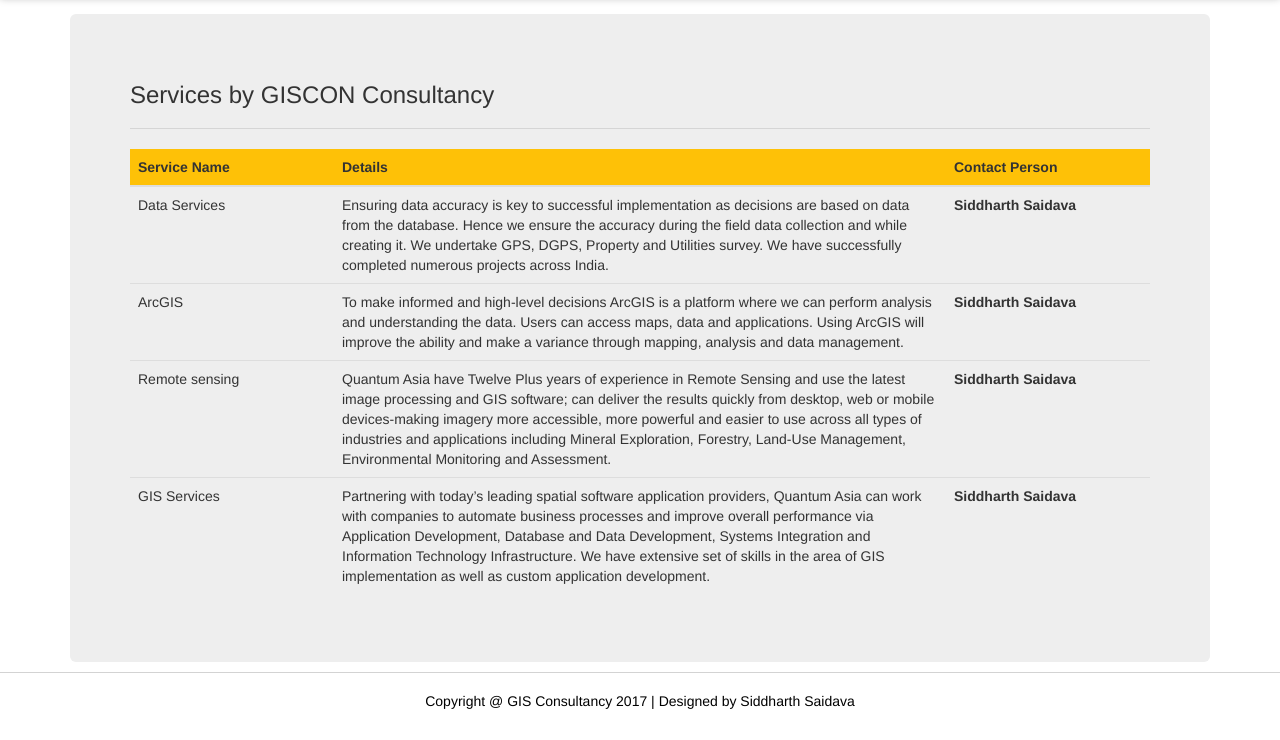
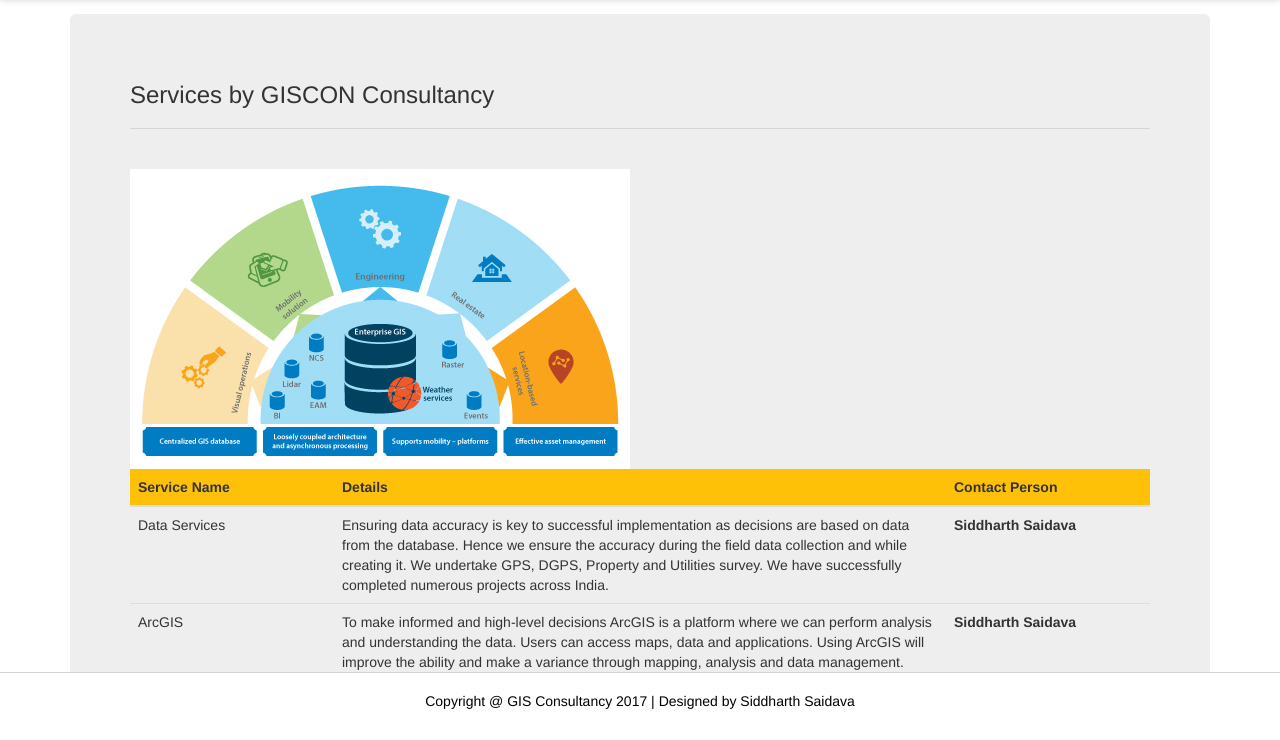
Before and after one commit to ssaidava/saidava.github.io, a plain HTML site: page services.html in a window 1280 px wide. Shown: the part 58-798 px from the top of the page. Drawn offline with nearby package versions, Linux system fonts and the light colour scheme; some packages are replaced by stand-ins of ours; a script that the page names is missing.

Commit message:
Service image added

```diff
--- a/services.html
+++ b/services.html
@@ -26,6 +26,8 @@
       <div class="jumbotron">
         <h3>Services by GISCON Consultancy</h3>
         <hr>
+        <br>
+        <img src="images/services.jpg" align="center" height="30%">
         <table class="table table-fixed">
               <colgroup width="100%">
                 <col width="20%">
```
Also changed, not shown: images/services.jpg (added).
